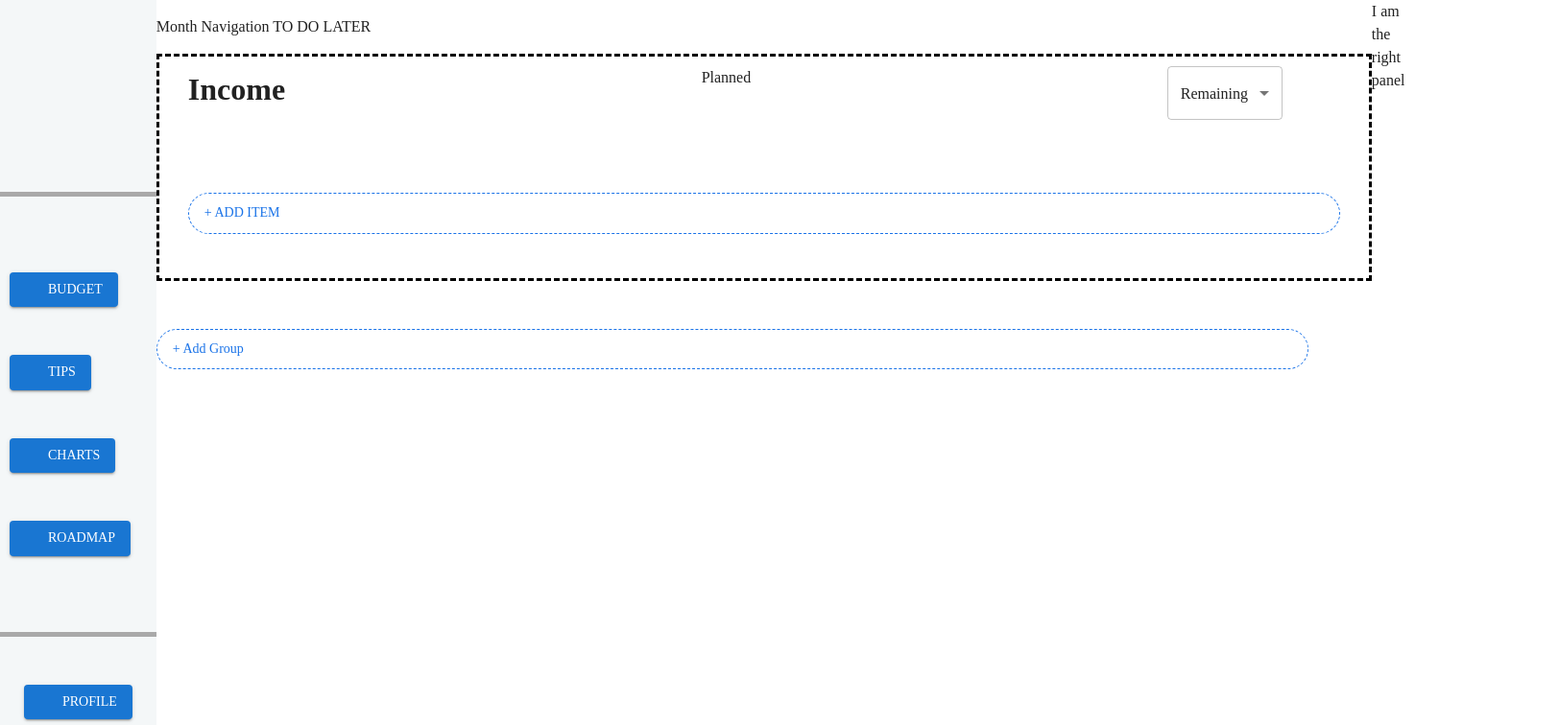
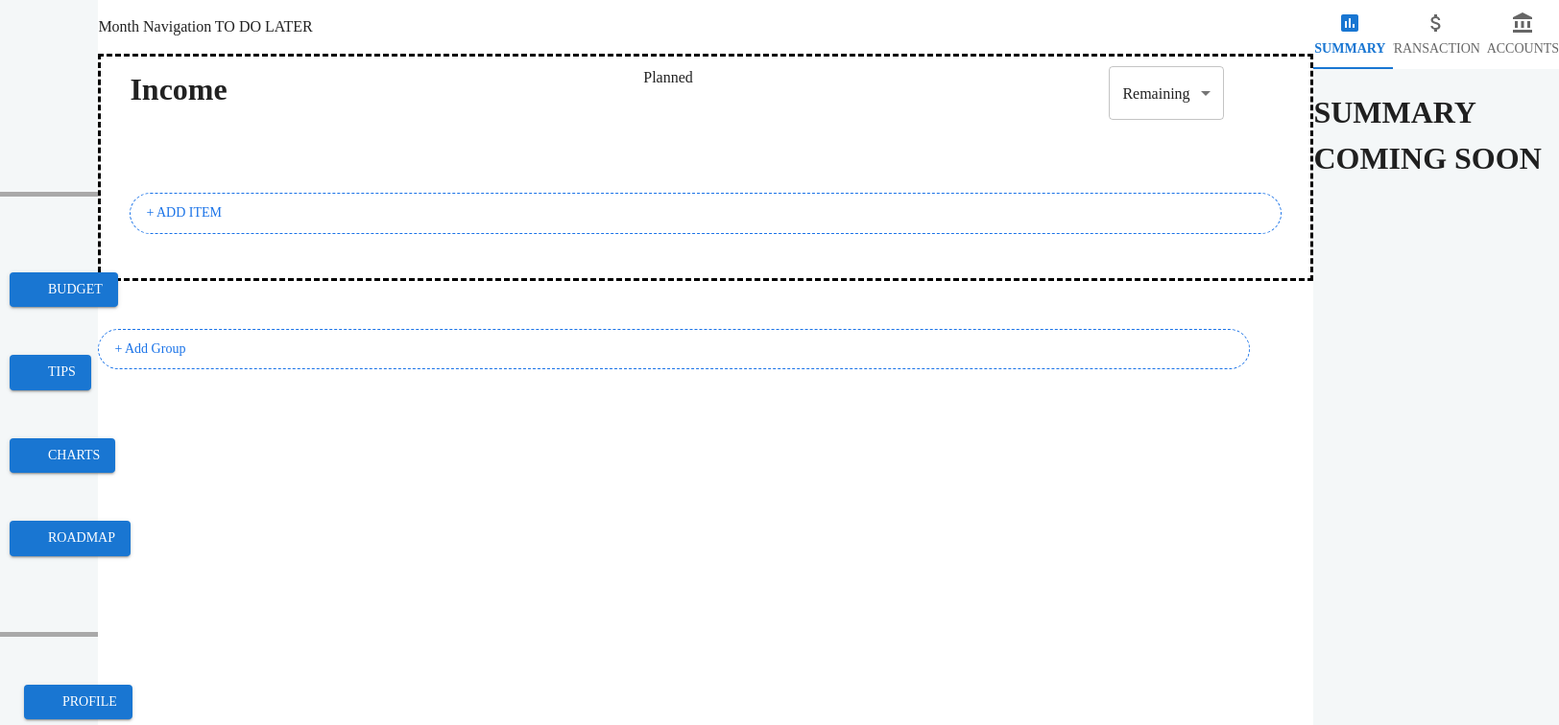
Before and after one commit to LukeGiles3/my-budget-app, a React (Vite) app: page / in a window 1280 px wide. Shown: the top 756 px of the page at 96% size, 1624 px wide, since content can reach past the window. Built offline with nearby package versions, Linux system fonts and the light colour scheme; some icons are missing.

Commit message:
right panel progress

```diff
--- a/src/components/LeftPanel/leftPanelStyle.css
+++ b/src/components/LeftPanel/leftPanelStyle.css
@@ -8,6 +8,7 @@
 .leftPanelStyle {
     background-color: #F4F7F8;
     height: 100vh;
+    width: 8%;
     display: flex;
     flex-direction: column;
     justify-content: space-between;
--- /dev/null
+++ b/src/components/RightPanel/Accounts.tsx
@@ -0,0 +1,8 @@
+const Accounts = () => {
+  return (
+    <div>
+      <h1>ACCOUNTS COMING SOON</h1>
+    </div>
+  );
+}
+export default Accounts;
--- /dev/null
+++ b/src/components/RightPanel/HeaderNavigation.tsx
@@ -0,0 +1,46 @@
+import { Tabs, Tab, Box } from '@mui/material';
+import { AccountBalance, AttachMoney, Assessment } from '@mui/icons-material';
+
+const HeaderNavigation = ({ onSetActiveTab, activeTab }: { onSetActiveTab: (activeTab: number) => void; activeTab: number}) => {
+
+  return (
+    <Box sx={{ width: '100%', bgcolor: 'background.paper' }}>
+      <Tabs
+        value={activeTab}
+        onChange={(_, newValue: number) => onSetActiveTab(newValue)}
+        centered
+        variant="fullWidth"
+      >
+        <Tab
+          icon={<Assessment />}
+          label="Summary"
+          sx={{
+            flexDirection: 'column',
+            fontWeight: activeTab === 0 ? 'bold' : 'normal',
+            color: activeTab === 0 ? 'primary.main' : 'text.secondary',
+          }}
+        />
+        <Tab
+          icon={<AttachMoney />}
+          label="Transactions"
+          sx={{
+            flexDirection: 'column',
+            fontWeight: activeTab === 1 ? 'bold' : 'normal',
+            color: activeTab === 1 ? 'primary.main' : 'text.secondary',
+          }}
+        />
+        <Tab
+          icon={<AccountBalance />}
+          label="Accounts"
+          sx={{
+            flexDirection: 'column',
+            fontWeight: activeTab === 2 ? 'bold' : 'normal',
+            color: activeTab === 2 ? 'primary.main' : 'text.secondary',
+          }}
+        />
+      </Tabs>
+    </Box>
+  );
+};
+
+export default HeaderNavigation;
--- a/src/components/RightPanel/RightPanel.tsx
+++ b/src/components/RightPanel/RightPanel.tsx
@@ -1,7 +1,23 @@
+import { useState } from "react";
+import HeaderNavigation from "./HeaderNavigation";
+import './rightPanelStyle.css'
+import Summary from "./Summary";
+import Transactions from "./Transactions";
+import Accounts from "./Accounts";
+
 export default function RightPanel() {
+    const [activeTab, setActiveTab] = useState(0);
+
+    const tabComponents = [
+        <Summary />,
+        <Transactions />,
+        <Accounts />,
+    ]
+
     return (
-        <div className="sidePanelBgColor">
-            <div>I am the right panel</div>
+        <div className="panelContainer">
+            <HeaderNavigation onSetActiveTab={setActiveTab} activeTab={activeTab}/>
+            {tabComponents[activeTab]}
         </div>
     )
 }
--- /dev/null
+++ b/src/components/RightPanel/Summary.tsx
@@ -0,0 +1,9 @@
+const Summary = () => {
+  return (
+    <div>
+        <h1>SUMMARY COMING SOON</h1>
+    </div>
+  );
+};
+
+export default Summary;
--- /dev/null
+++ b/src/components/RightPanel/Transactions.tsx
@@ -0,0 +1,8 @@
+const Transactions = () => {
+  return (
+    <div>
+      <h2>Transactions</h2>
+    </div>
+  );
+}
+export default Transactions;
--- /dev/null
+++ b/src/components/RightPanel/rightPanelStyle.css
@@ -0,0 +1,12 @@
+.headerNavigationContainer {
+    display: flex;
+    flex-direction: row;
+}
+
+.panelContainer {
+    background-color: #F4F7F8;
+    height: 100vh;
+    width: 20%;
+    display: flex;
+    flex-direction: column;
+}
```
Also changed, not shown: src/components/RightPanel/AddTransaction.tsx (added).
